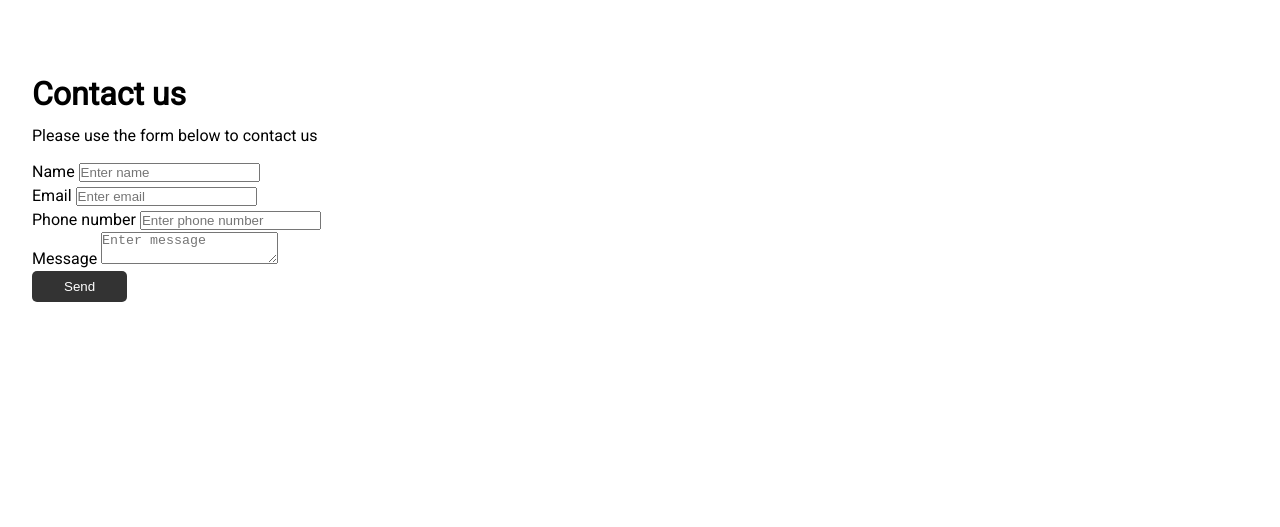
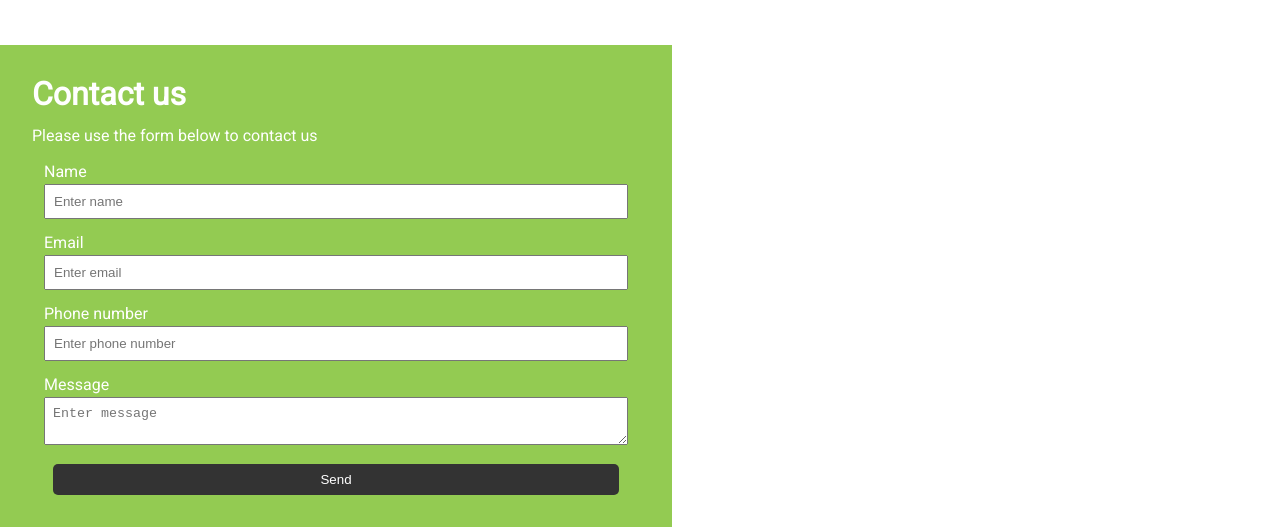
Before and after one commit to hectorixd/Single-page-website, a plain HTML site: page index.html in a window 1280 px wide. Shown: the part 1923-2450 px from the top of the page. Before the commit the page ends 2257 px from the top, so only its background shows below. Drawn offline with Linux system fonts and the light colour scheme.

Commit message:
Style form from the "Contact" section

```diff
--- a/css/style.css
+++ b/css/style.css
@@ -46,6 +46,11 @@ p {
   color: #fff;
 }
 
+.bg-primary {
+  background: #93cb52;
+  color: #fff;
+}
+
 .l-heading {
   font-size: 4rem;
   margin-bottom: 0.75rem;
@@ -90,6 +95,7 @@ p {
   padding: 0.5rem 2rem;
   border: none;
   border-radius: 5px;
+  cursor: pointer;
 }
 
 .btn:hover {
@@ -206,3 +212,37 @@ p {
   margin: auto;
   width: 60%;
 }
+
+/* Section: Contact */
+#contact {
+  display: flex;
+}
+
+#contact .map,
+#contact .contact-form {
+  flex: 1;
+}
+
+#contact .contact-form .form-group {
+  margin: 0.75rem;
+}
+
+#contact .contact-form label {
+  display: block;
+}
+
+#contact .contact-form input,
+#contact .contact-form textarea {
+  width: 100%;
+  padding: 0.5rem;
+}
+
+#contact .contact-form .submit {
+  width: 93%;
+  display: block;
+  margin: auto;
+}
+
+#contact .contact-form .submit:hover {
+  background: #000;
+}
```
